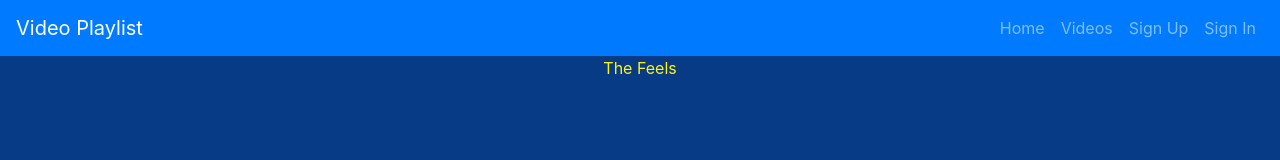
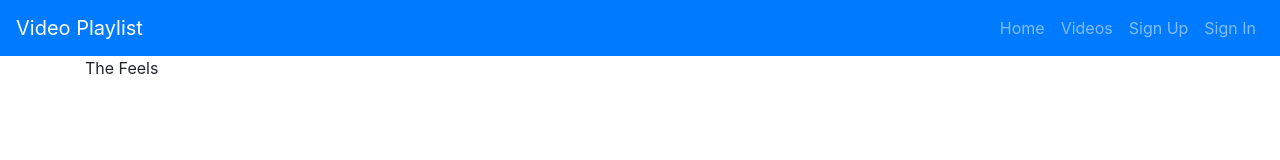
Before and after one commit to only1nglen/video-playlist-client, a React app: page / in a window 1280 px wide. Built offline with nearby package versions, Linux system fonts and the light colour scheme.

Commit message:
Updated api repo link and removed Styling
api link was wrong
removed Styling temp to check if that fixes deployment

```diff
--- a/src/index.scss
+++ b/src/index.scss
@@ -1,11 +1,12 @@
 @import '~bootstrap/scss/bootstrap';
-body{
-  background-color: #073b85;
-  color: #fff312;
-}
 
- .homepage {
-   display: flex;
-   flex-direction: column;
-   align-items: center;
- }
+// body{
+//   background-color: #073b85;
+//   color: #fff312;
+// }
+//
+//  .homepage {
+//    display: flex;
+//    flex-direction: column;
+//    align-items: center;
+//  }
```
Also changed, not shown: README.md.
